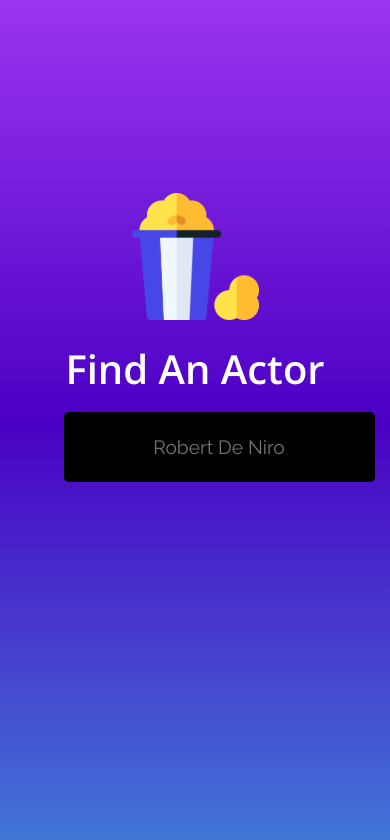
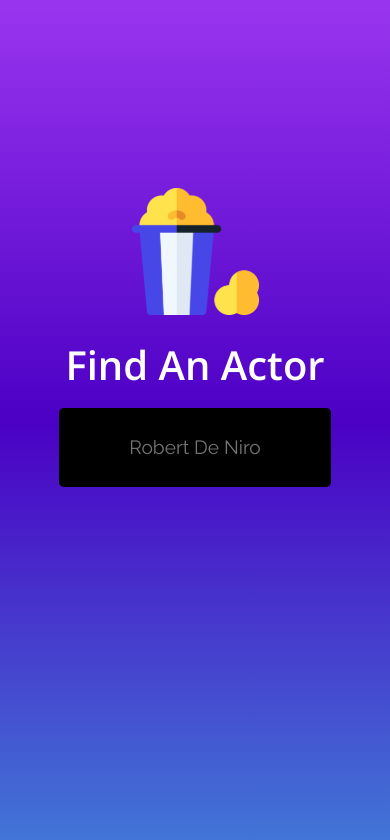
Before and after one commit to zackcarlson/actour, a React (Create React App) app in the folder client/: page / in a window 390 px wide. Shown: the top 840 px of the page. Built offline with nearby package versions, Linux system fonts and the light colour scheme.

Commit message:
Fixes landing responsiveness on input

```diff
--- a/client/src/pages/landing/index.css
+++ b/client/src/pages/landing/index.css
@@ -38,9 +38,8 @@
   -moz-border-radius: 0.25em !important;
   outline: none;
   border: 0px none;
-  padding: 1.5rem;
+  padding: 1.5em;
   max-width: 500px;
-  width: 100%;
   font-size: 1.2em;
   text-align: center;
   font-family: "Raleway", sans-serif;
```
